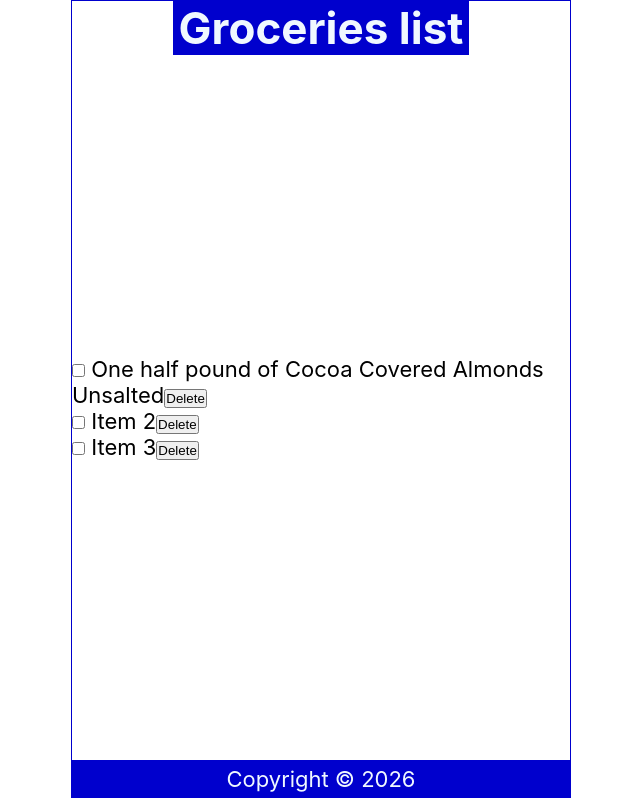
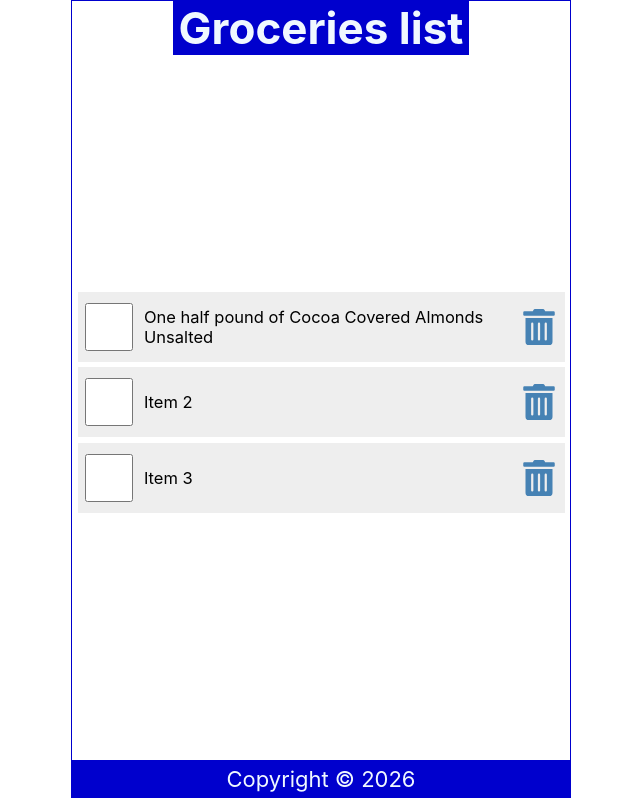
Before and after one commit to PeterIregi/React_projects, a React (Create React App) app in the folder 01-tut/: page / in a window 1280 px wide. Shown: the whole page, without its empty margins (319-959 px from the left). Built offline with nearby package versions, Linux system fonts and the light colour scheme.

Commit message:
Add some styling

```diff
--- a/01-tut/src/Content.jsx
+++ b/01-tut/src/Content.jsx
@@ -1,4 +1,5 @@
 import { useState } from 'react' ;
+import { FaTrashAlt } from 'react-icons/fa';
 
 const Content = () => {
     const [items ,setItems] = useState([
@@ -30,7 +31,10 @@
                     checked={item.checked}
                     />
                     <label> {item.item}</label>
-                    <button>Delete</button>
+                    <FaTrashAlt
+                    role="button"
+                    tabIndex="0"
+                    />
                 </li>
             ))}
            </ul>
--- a/01-tut/src/index.css
+++ b/01-tut/src/index.css
@@ -56,3 +56,54 @@
   display: grid;
   place-content: center;
 }
+
+ul {
+  width: 100%;
+  list-style: none;
+  padding:0 0.25rem 0.25rem;
+}
+ul li::before{
+  content: "\2008";
+}
+.item{
+  display:flex;
+  justify-content: flex-start;
+  align-items:center;
+  padding: 0.5rem 0.05rem 0.5rem;
+  margin: 0.25rem 0;
+  background-color: #eee;
+}
+.item:first-child {
+  margin:0 ;
+}
+.item input[type="checkbox"]{
+  text-align: center;
+  width: 2.5rem;
+  width: 48px;
+  min-width: 48px;
+  height: 2.5rem;
+  height: 48px;
+  min-height: 48px;
+  cursor: pointer;
+  margin-right: 0.5rem;
+}
+.item input[type="checkbox"]:focus + label {
+  text-decoration: underline;
+}
+.item > label {
+  font-size: 0.75rem;
+  flex-grow: 1;
+}
+.item svg{
+  width:48px;
+  min-width: 48px;
+  height:36px;
+  font-size: 1rem;
+  color:steelblue;
+  cursor: pointer;
+}
+.item svg:focus,
+.item svg:hover{
+  color:red;
+  outline: none;
+}
--- /dev/null
+++ b/package.json
@@ -0,0 +1,5 @@
+{
+  "devDependencies": {
+    "react-icons": "^5.7.0"
+  }
+}
```
